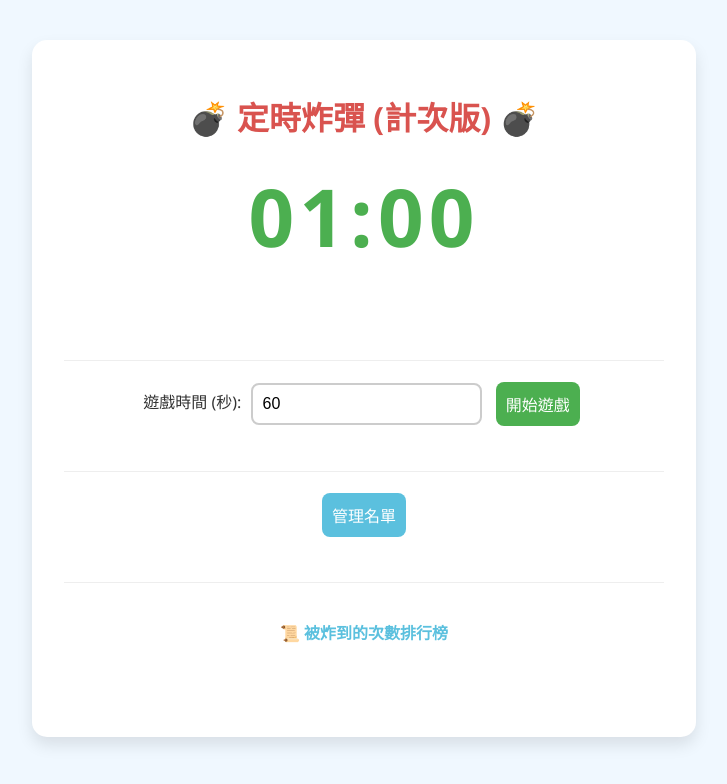
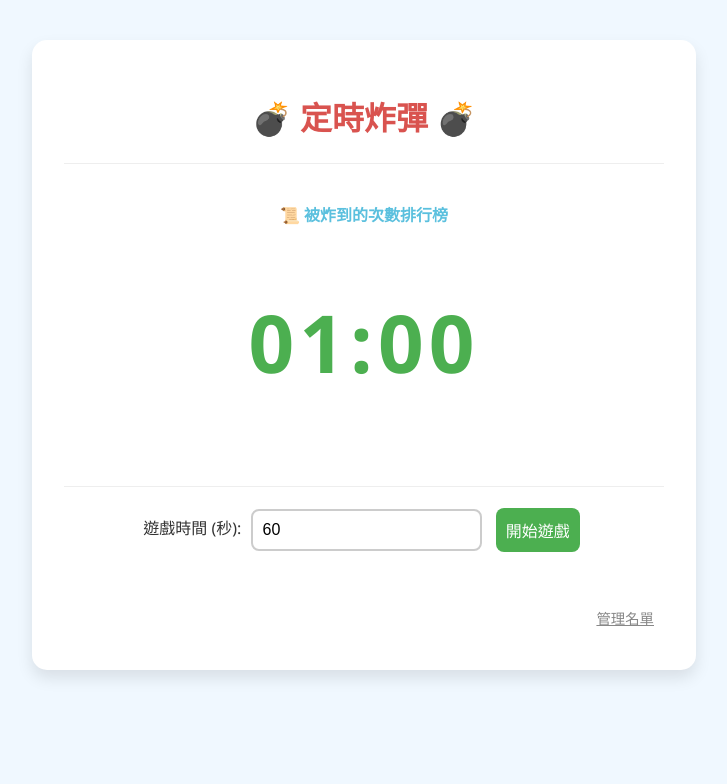
Before and after one commit to rrbeeoms/time-bomb, a plain HTML site: page index.html in a window 1280 px wide. Shown: the whole page, without its empty margins (276-1003 px from the left). Drawn offline with Linux system fonts and the light colour scheme.

Commit message:
Update index.html

```diff
--- a/index.html
+++ b/index.html
@@ -3,7 +3,7 @@
 <head>
     <meta charset="UTF-8">
     <meta name="viewport" content="width=device-width, initial-scale=1.0">
-    <title>定時炸彈遊戲 (計次版)</title>
+    <title>定時炸彈遊戲 (優化版)</title>
     <style>
         /* --- 頁面整體樣式 --- */
         body {
@@ -79,7 +79,7 @@
         /* --- 區域劃分 --- */
         .area-section {
             margin: 1.5em 0;
-            padding: 1em;
+            padding: 1em 0;
             border-top: 1px solid #eee;
         }
         .hidden { display: none; }
@@ -94,72 +94,63 @@
 
         /* --- 玩家列表樣式 --- */
         #player-list {
-            list-style-type: none;
-            padding: 0;
-            max-width: 400px;
-            margin: 0 auto;
+            list-style-type: none; padding: 0; max-width: 400px; margin: 0 auto;
         }
         #player-list li {
-            background-color: #f9f9f9;
-            padding: 8px;
-            margin-bottom: 5px;
-            border-radius: 5px;
-            display: flex;
-            justify-content: space-between;
-            align-items: center;
+            background-color: #f9f9f9; padding: 8px; margin-bottom: 5px; border-radius: 5px; display: flex; justify-content: space-between; align-items: center;
         }
         .remove-player-btn {
-            background-color: #d9534f;
-            color: white;
-            border: none;
-            border-radius: 50%;
-            width: 25px;
-            height: 25px;
-            font-weight: bold;
-            cursor: pointer;
-            line-height: 25px;
-            padding: 0;
+            background-color: #d9534f; color: white; border: none; border-radius: 50%; width: 25px; height: 25px; font-weight: bold; cursor: pointer; line-height: 25px; padding: 0;
         }
 
         /* --- 歷史紀錄列表樣式 --- */
         #history-list {
-            list-style-type: decimal;
-            padding-left: 30px;
-            text-align: left;
-            max-width: 300px;
-            margin: 1em auto;
+            list-style-type: decimal; padding-left: 30px; text-align: left; max-width: 300px; margin: 1em auto;
         }
-        /* [新功能 2] 為次數計數增加粗體和顏色 */
         #history-list .count {
-            font-weight: bold;
-            color: #d9534f;
-            margin-left: 10px;
+            font-weight: bold; color: #d9534f; margin-left: 10px;
         }
 
         /* --- 結束後顯示的內容樣式 --- */
         #punishment-area {
-            background-color: #fffbe6;
-            border: 2px solid #f0ad4e;
-            border-radius: 10px;
-            padding: 15px;
-            margin-top: 20px;
-            text-align: left;
-            line-height: 1.8;
+            background-color: #fffbe6; border: 2px solid #f0ad4e; border-radius: 10px; padding: 15px; margin-top: 20px; text-align: left; line-height: 1.8;
         }
         #punishment-area .player-name {
-            font-weight: bold;
-            font-size: 1.5em;
-            color: #d9534f;
-            display: block;
-            text-align: center;
-            margin-bottom: 10px;
+            font-weight: bold; font-size: 1.5em; color: #d9534f; display: block; text-align: center; margin-bottom: 10px;
         }
+
+        /* [新功能 2] 讓管理名單按鈕變得低調 */
+        .footer-controls {
+            text-align: right;
+            margin-top: 20px;
+        }
+        #toggle-players-btn {
+            background: none;
+            border: none;
+            color: #888;
+            font-size: 0.9em;
+            text-decoration: underline;
+            padding: 5px;
+            cursor: pointer;
+        }
+        #toggle-players-btn:hover {
+            color: #000;
+            background: none;
+            transform: none;
+        }
+
     </style>
 </head>
 <body>
 
     <div class="game-container">
-        <h1>💣 定時炸彈 (計次版) 💣</h1>
+        <h1>💣 定時炸彈 💣</h1>
+
+        <!-- [新功能 1] 將排行榜移到最上面 -->
+        <div id="history-area" class="area-section">
+            <h4>📜 被炸到的次數排行榜</h4>
+            <ul id="history-list"></ul>
+        </div>
 
         <div id="timer-display">01:00</div>
         <div id="status-message"></div>
@@ -182,12 +173,6 @@
              <button id="play-again-btn">再玩一輪！</button>
         </div>
 
-        <!-- [新功能 1] 管理名單的觸發按鈕 -->
-        <div class="area-section">
-             <button id="toggle-players-btn">管理名單</button>
-        </div>
-
-        <!-- [新功能 1] 玩家管理區塊預設隱藏 -->
         <div id="player-management-area" class="area-section hidden">
             <h4>🎮 玩家管理</h4>
             <div>
@@ -197,10 +182,11 @@
             <ul id="player-list"></ul>
         </div>
 
-        <div id="history-area" class="area-section">
-            <h4>📜 被炸到的次數排行榜</h4>
-            <ul id="history-list"></ul>
+        <!-- [新功能 2] 管理名單的觸發按鈕移到最下面 -->
+        <div class="footer-controls">
+             <button id="toggle-players-btn">管理名單</button>
         </div>
+
     </div>
 
     <script>
@@ -220,7 +206,6 @@
         const resultArea = document.getElementById('result-area');
         const playAgainArea = document.getElementById('play-again-area');
         const punishmentArea = document.getElementById('punishment-area');
-        // [新功能 1] 抓取新按鈕和管理區塊
         const togglePlayersBtn = document.getElementById('toggle-players-btn');
         const playerManagementArea = document.getElementById('player-management-area');
 
@@ -229,8 +214,7 @@
         let timer;
         let timeLeft = 0;
         let playerNames = [];
-        // [新功能 2] 歷史紀錄改為物件以儲存次數
-        let historyRecords = {}; // 例如: { '允恩': 2, '坤翰': 1 }
+        let historyRecords = {};
         const tickSound = new Audio('https://www.soundjay.com/clock/sounds/clock-ticking-1.mp3');
         tickSound.loop = true;
         const explosionSound = new Audio('https://www.soundjay.com/mechanical/sounds/explosion-01.mp3');
@@ -334,7 +318,6 @@
         function removePlayer(index) {
             const removedPlayer = playerNames[index];
             playerNames.splice(index, 1);
-            // 當從名單移除玩家時，也從計數歷史中移除，避免資料不一致
             if (historyRecords[removedPlayer]) {
                 delete historyRecords[removedPlayer];
                 saveHistoryToLocalStorage();
@@ -363,31 +346,23 @@
         }
 
         // --- 歷史紀錄與 LocalStorage ---
-
-        // [新功能 2] 更新渲染歷史紀錄的函式
         function renderHistoryList() {
             historyList.innerHTML = '';
-
-            // 將物件轉換為陣列並排序
             const sortedRecords = Object.entries(historyRecords).sort(([, countA], [, countB]) => countB - countA);
 
             sortedRecords.forEach(([name, count]) => {
                 const li = document.createElement('li');
-                // 使用 innerHTML 以便加入帶有 class 的 span
                 li.innerHTML = `${name} <span class="count">${count} 次</span>`;
                 historyList.appendChild(li);
             });
         }
 
-        // [新功能 2] 更新記錄姓名的函式
         function recordNameAndShowPunishment() {
             const selectedPlayer = playerSelect.value;
             if (!selectedPlayer) {
                 alert('請選擇一位玩家！');
                 return;
             }
-
-            // 如果玩家已在紀錄中，次數+1，否則設為1
             historyRecords[selectedPlayer] = (historyRecords[selectedPlayer] || 0) + 1;
 
             saveHistoryToLocalStorage();
@@ -417,7 +392,6 @@
             }
 
             if (storedHistory) {
-                // [新功能 2] 確保載入的是物件
                 historyRecords = JSON.parse(storedHistory) || {};
             }
         }
@@ -440,13 +414,12 @@
                 if (e.key === 'Enter') addPlayer();
             });
 
-            // [新功能 1] 綁定管理名單按鈕的點擊事件
             togglePlayersBtn.addEventListener('click', () => {
                 playerManagementArea.classList.toggle('hidden');
                 if (playerManagementArea.classList.contains('hidden')) {
                     togglePlayersBtn.textContent = '管理名單';
                 } else {
-                    togglePlayersBtn.textContent = '完成管理';
+                    togglePlayersBtn.textContent = '隱藏名單管理';
                 }
             });
         };
```
